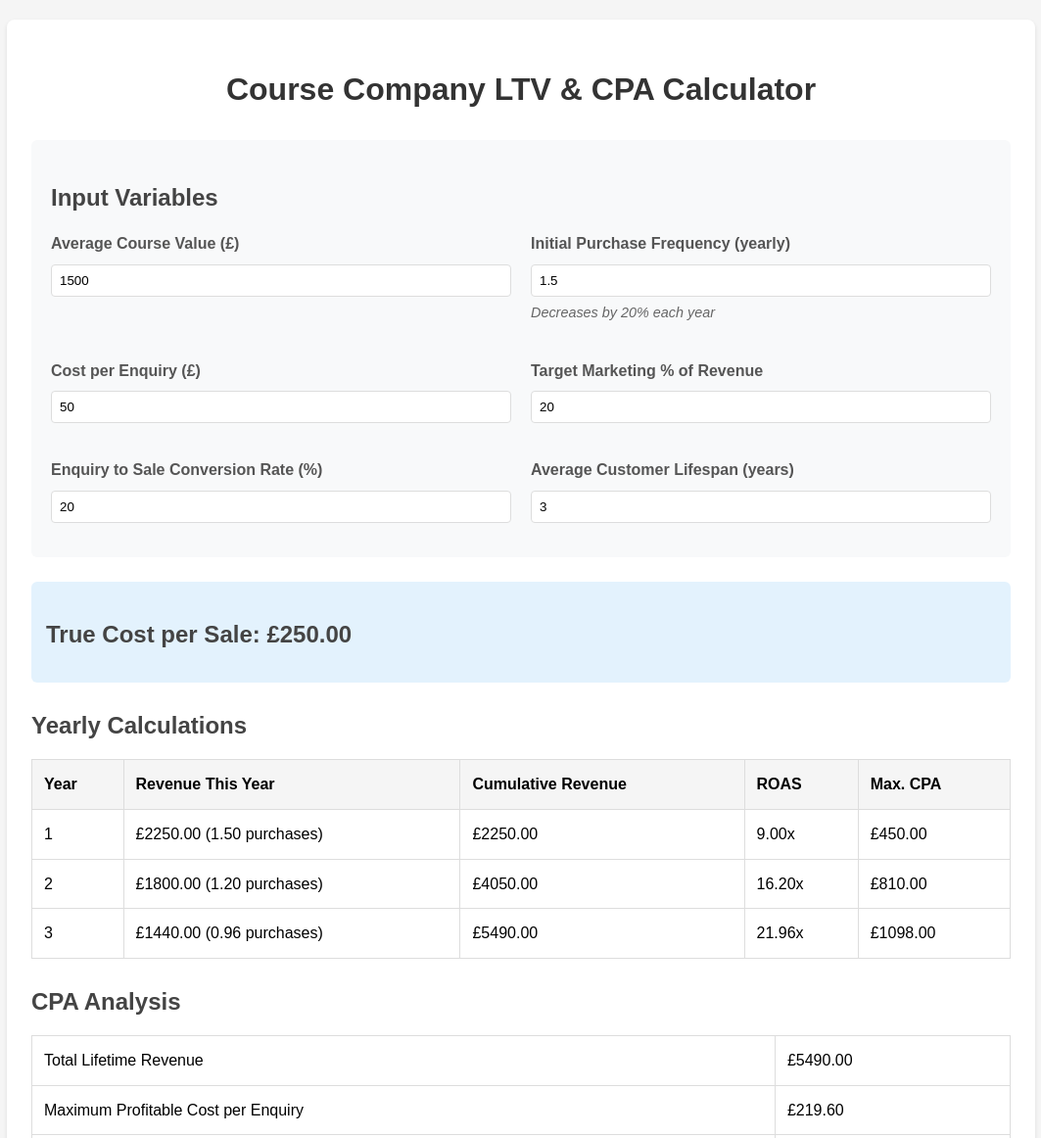
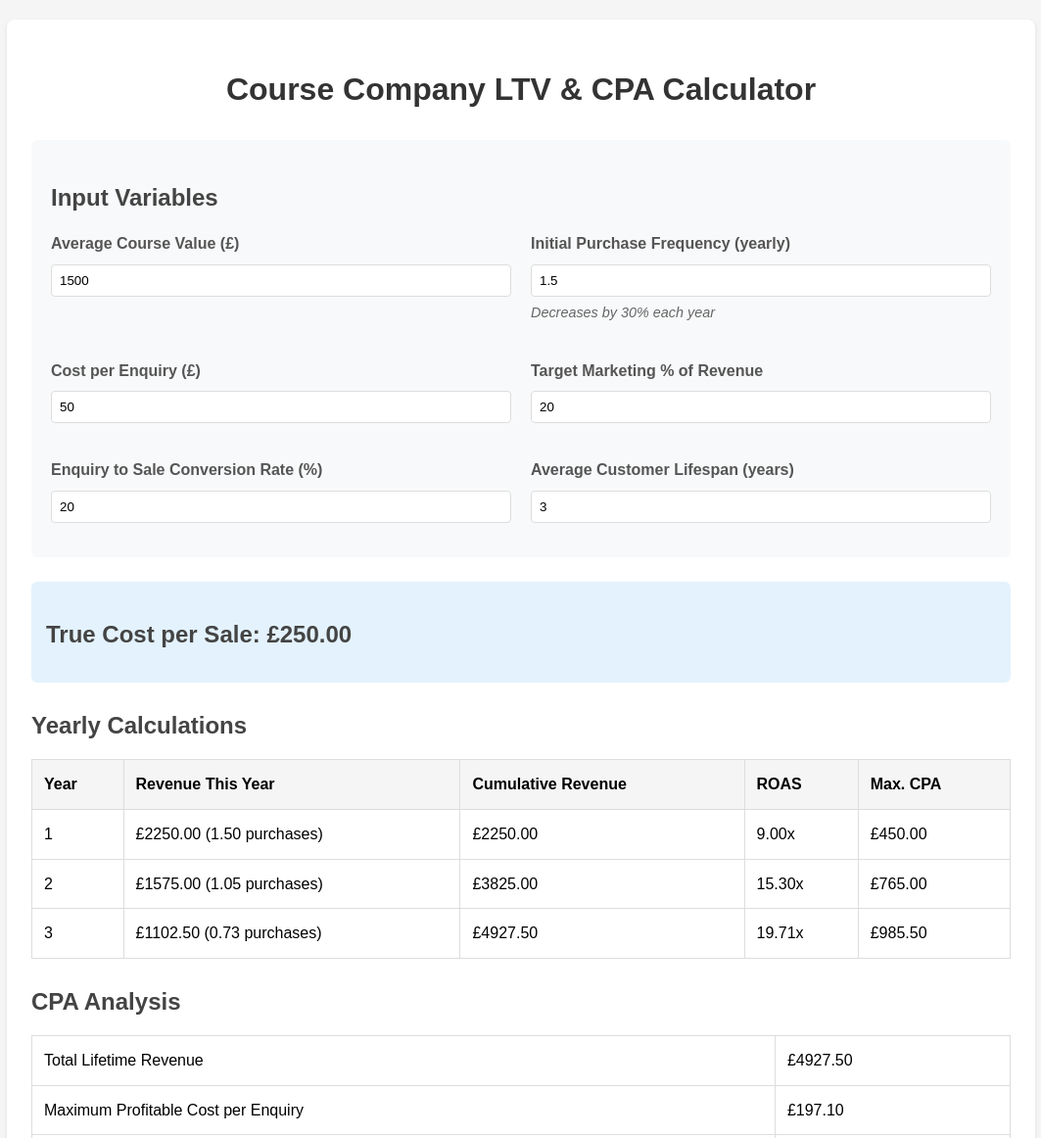
Before and after one commit to saleswrite/CTS, a plain HTML site: page index.html in a window 1280 px wide. Shown: the top 1162 px of the page at 98% size, without its empty margins (108-1171 px from the left). Drawn offline with Linux system fonts and the light colour scheme.

Commit message:
Update index.html

```diff
--- a/index.html
+++ b/index.html
@@ -103,7 +103,7 @@
                 <div class="input-group">
                     <label>Initial Purchase Frequency (yearly)</label>
                     <input type="number" id="purchaseFrequency" value="1.5">
-                    <div class="decay-note">Decreases by 20% each year</div>
+                    <div class="decay-note">Decreases by 30% each year</div>
                 </div>
                 <div class="input-group">
                     <label>Cost per Enquiry (£)</label>
@@ -185,7 +185,7 @@
                 targetMarketing: parseFloat(document.getElementById('targetMarketing').value) / 100,
                 conversionRate: parseFloat(document.getElementById('conversionRate').value) / 100,
                 customerLifespan: parseFloat(document.getElementById('customerLifespan').value),
-                yearlyFrequencyDecay: 0.20 // 20% decrease per year
+                yearlyFrequencyDecay: 0.30 // 30% decrease per year
             };
 
             // Calculate true CPA considering conversion rate
```
